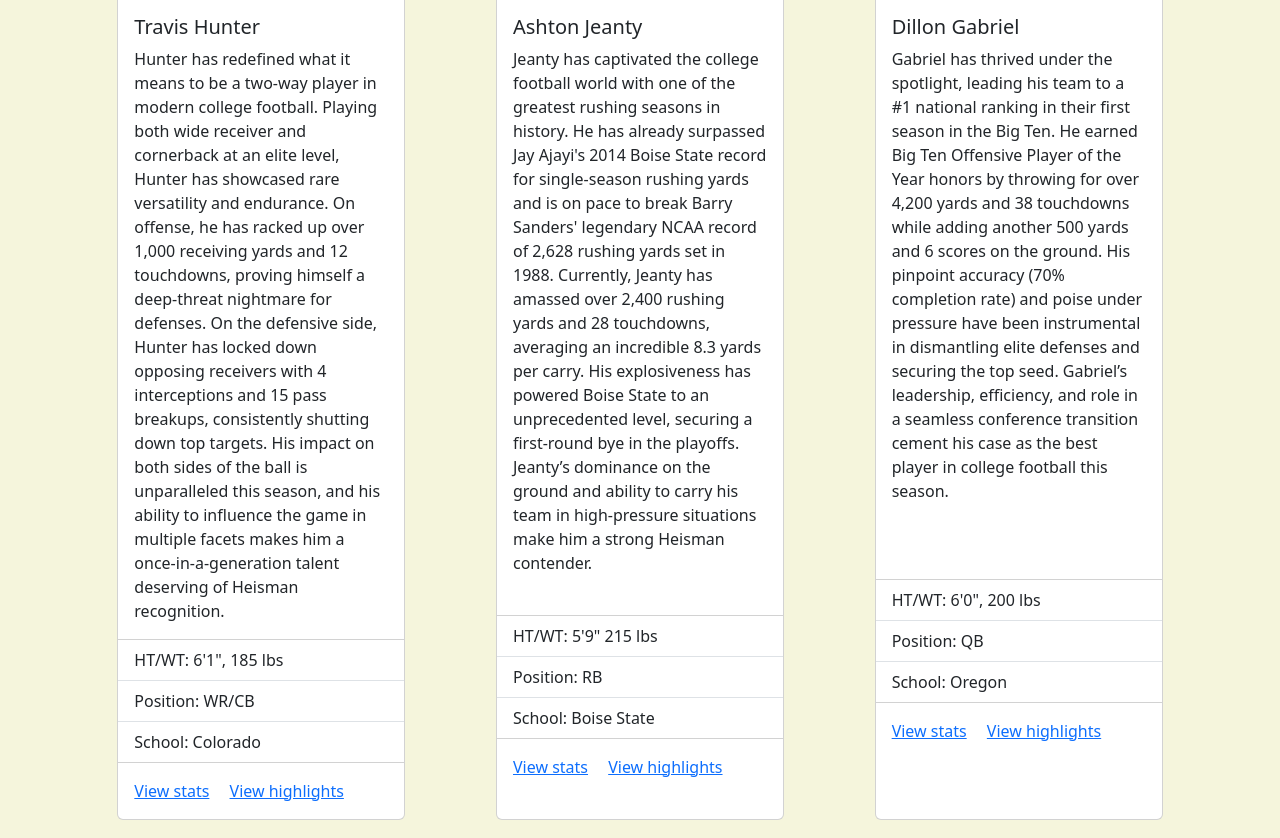
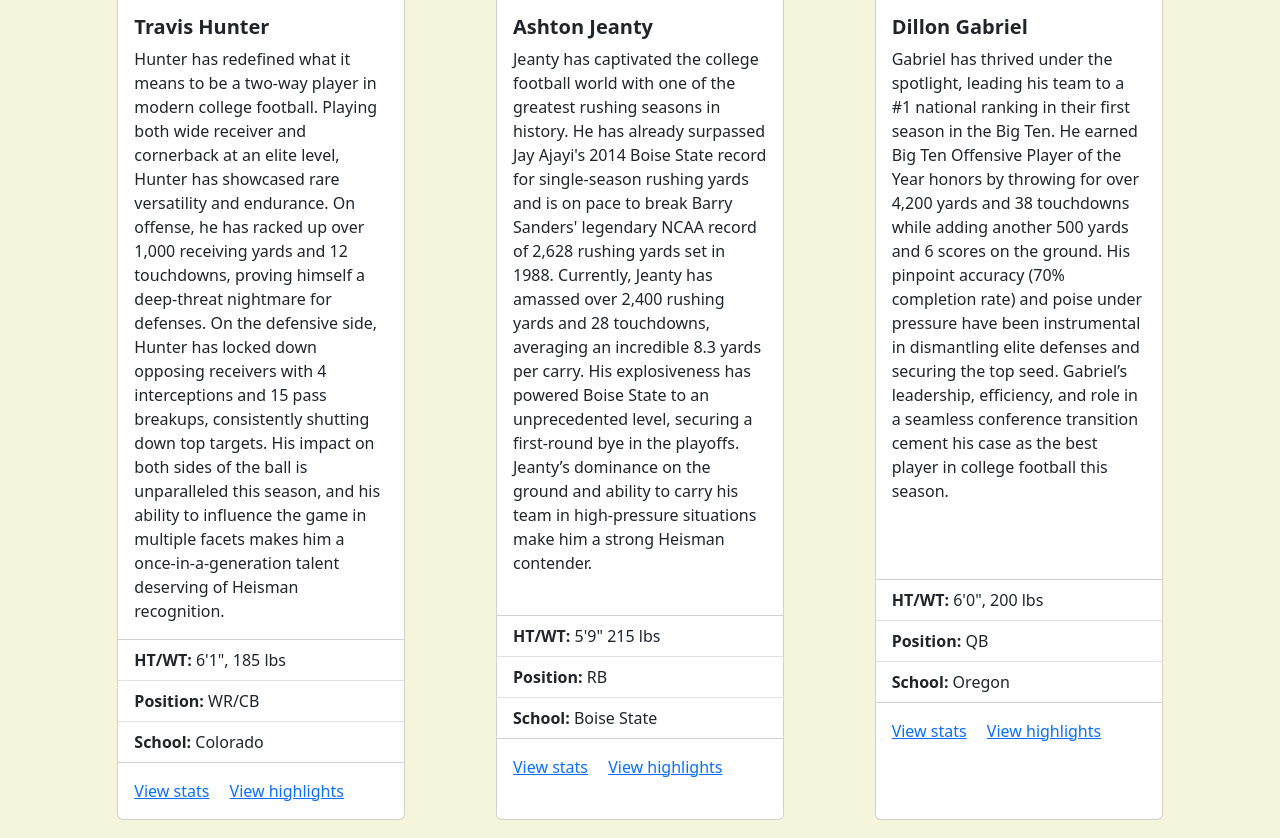
Before and after one commit to malucario/MIS4013finalproject, a PHP site: page /heisman.php in a window 1280 px wide. Shown: the part 273-1111 px from the top of the page. Run offline with PHP 8.4, Linux system fonts and the light colour scheme.

Commit message:
Update heisman.php

```diff
--- a/heisman.php
+++ b/heisman.php
@@ -6,13 +6,13 @@ Include "view-header.php"
 <div class="card" style="width: 18rem;">
   <img src="https://www.denverpost.com/wp-content/uploads/2024/10/TDP-Z-CU.jpg?w=525" class="card-img-top" alt="...">
   <div class="card-body">
-    <h5 class="card-title">Travis Hunter</h5>
+    <h5 class="card-title"><strong>Travis Hunter</strong></h5>
     <p class="card-text">Hunter has redefined what it means to be a two-way player in modern college football. Playing both wide receiver and cornerback at an elite level, Hunter has showcased rare versatility and endurance. On offense, he has racked up over 1,000 receiving yards and 12 touchdowns, proving himself a deep-threat nightmare for defenses. On the defensive side, Hunter has locked down opposing receivers with 4 interceptions and 15 pass breakups, consistently shutting down top targets. His impact on both sides of the ball is unparalleled this season, and his ability to influence the game in multiple facets makes him a once-in-a-generation talent deserving of Heisman recognition.</p>
   </div>
   <ul class="list-group list-group-flush">
-    <li class="list-group-item">HT/WT: 6'1", 185 lbs</li>
-    <li class="list-group-item">Position: WR/CB</li>
-    <li class="list-group-item">School: Colorado</li>
+    <li class="list-group-item"><strong>HT/WT:</strong> 6'1", 185 lbs</li>
+    <li class="list-group-item"><strong>Position:</strong> WR/CB</li>
+    <li class="list-group-item"><strong>School:</strong> Colorado</li>
   </ul>
   <div class="card-body">
     <a href="hunter-stats.php" class="card-link">View stats</a>
@@ -23,13 +23,13 @@ Include "view-header.php"
 <div class="card" style="width: 18rem;">
   <img src="https://athlonsports.com/.image/t_share/MjEwMDUzMjUzMzg2MjE2ODI2/usatsi_24356855.jpg" class="card-img-top" alt="...">
   <div class="card-body">
-    <h5 class="card-title">Ashton Jeanty</h5>
+    <h5 class="card-title"><strong>Ashton Jeanty</strong></h5>
     <p class="card-text">Jeanty has captivated the college football world with one of the greatest rushing seasons in history. He has already surpassed Jay Ajayi's 2014 Boise State record for single-season rushing yards and is on pace to break Barry Sanders' legendary NCAA record of 2,628 rushing yards set in 1988. Currently, Jeanty has amassed over 2,400 rushing yards and 28 touchdowns, averaging an incredible 8.3 yards per carry. His explosiveness has powered Boise State to an unprecedented level, securing a first-round bye in the playoffs. Jeanty’s dominance on the ground and ability to carry his team in high-pressure situations make him a strong Heisman contender.</p>
   </div>
   <ul class="list-group list-group-flush">
-    <li class="list-group-item">HT/WT: 5'9" 215 lbs</li>
-    <li class="list-group-item">Position: RB</li>
-    <li class="list-group-item">School: Boise State</li>
+    <li class="list-group-item"><strong>HT/WT:</strong> 5'9" 215 lbs</li>
+    <li class="list-group-item"><strong>Position:</strong> RB</li>
+    <li class="list-group-item"><strong>School:</strong> Boise State</li>
   </ul>
   <div class="card-body">
     <a href="jeanty-stats.php" class="card-link">View stats</a>
@@ -40,13 +40,13 @@ Include "view-header.php"
 <div class="card" style="width: 18rem;">
   <img src="https://www.registerguard.com/gcdn/authoring/authoring-images/2024/09/14/NREG/75227422007-bb-3-i-9691.jpg?width=1733&height=1156&fit=crop&format=pjpg&auto=webp" class="card-img-top" alt="...">
   <div class="card-body">
-    <h5 class="card-title">Dillon Gabriel</h5>
+    <h5 class="card-title"><strong>Dillon Gabriel</strong></h5>
     <p class="card-text">Gabriel has thrived under the spotlight, leading his team to a #1 national ranking in their first season in the Big Ten. He earned Big Ten Offensive Player of the Year honors by throwing for over 4,200 yards and 38 touchdowns while adding another 500 yards and 6 scores on the ground. His pinpoint accuracy (70% completion rate) and poise under pressure have been instrumental in dismantling elite defenses and securing the top seed. Gabriel’s leadership, efficiency, and role in a seamless conference transition cement his case as the best player in college football this season.</p>
   </div>
   <ul class="list-group list-group-flush">
-    <li class="list-group-item">HT/WT: 6'0", 200 lbs</li>
-    <li class="list-group-item">Position: QB</li>
-    <li class="list-group-item">School: Oregon</li>
+    <li class="list-group-item"><strong>HT/WT:</strong> 6'0", 200 lbs</li>
+    <li class="list-group-item"><strong>Position:</strong> QB</li>
+    <li class="list-group-item"><strong>School:</strong> Oregon</li>
   </ul>
   <div class="card-body">
     <a href="gabriel-stats.php" class="card-link">View stats</a>
@@ -57,13 +57,13 @@ Include "view-header.php"
 <div class="card" style="width: 18rem;">
   <img src="https://res.cloudinary.com/graham-media-group/image/upload/f_auto/q_auto/c_scale,w_640/v1/media/gmg/HME7TWLPWNHG3LH726RPY3W5JM.jpg?_a=DAJAUVWIZAAA" class="card-img-top" alt="...">
   <div class="card-body">
-    <h5 class="card-title">Cam Ward</h5>
+    <h5 class="card-title"><strong>Cam Ward</strong></h5>
     <p class="card-text">Ward has orchestrated one of the most potent offenses in college football, showcasing a relentless ability to pick apart defenses. The dynamic signal-caller has thrown for more than 4,500 yards and 40 touchdowns while rushing for an additional 8 scores. Ward’s ability to extend plays and deliver in clutch moments has made his team one of the most dangerous in the country, averaging over 45 points per game. His creativity, decision-making, and high-powered production have set him apart as an electrifying playmaker and a legitimate Heisman contender.</p>
   </div>
   <ul class="list-group list-group-flush">
-    <li class="list-group-item">HT/WT: 6'2", 223 lbs</li>
-    <li class="list-group-item">Position: QB</li>
-    <li class="list-group-item">School: Miami (FL)</li>
+    <li class="list-group-item"><strong>HT/WT:</strong> 6'2", 223 lbs</li>
+    <li class="list-group-item"><strong>Position:</strong> QB</li>
+    <li class="list-group-item"><strong>School:</strong> Miami (FL)</li>
   </ul>
   <div class="card-body">
     <a href="ward-stats.php" class="card-link">View stats</a>
```
